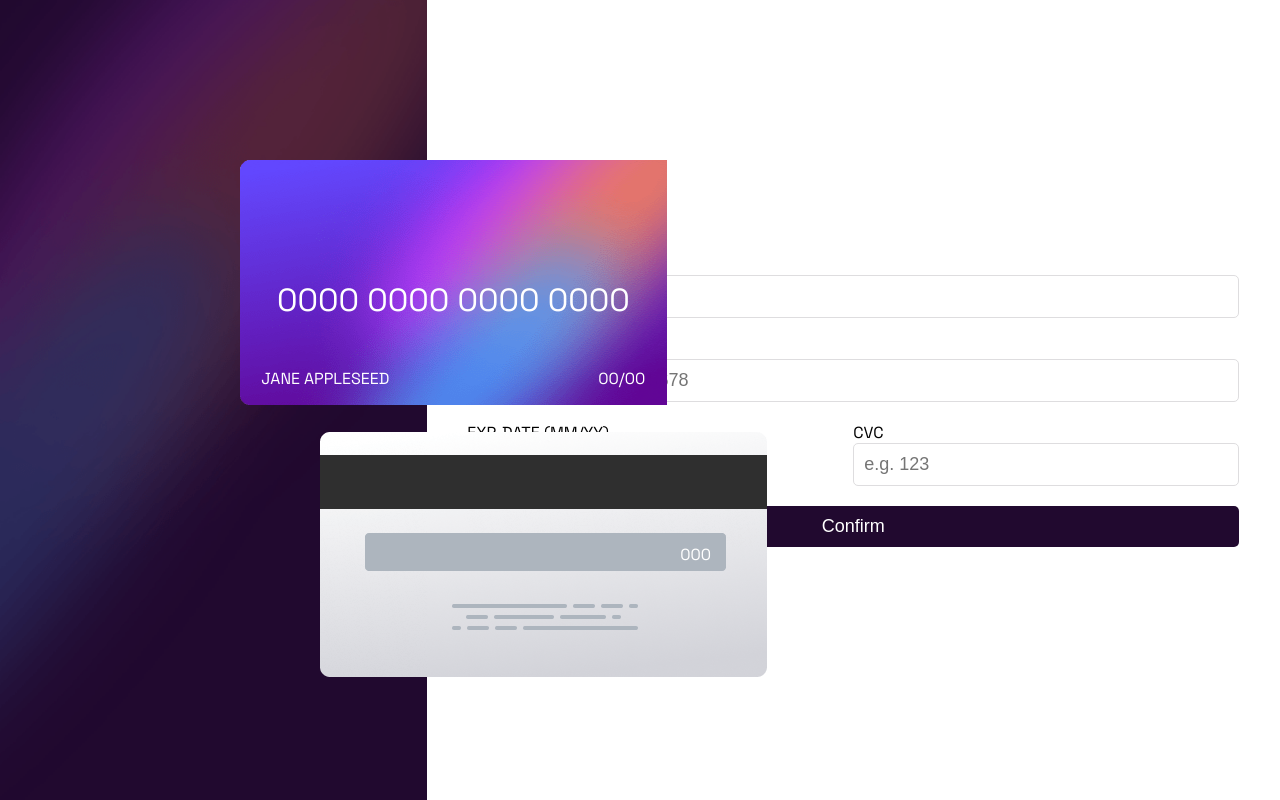
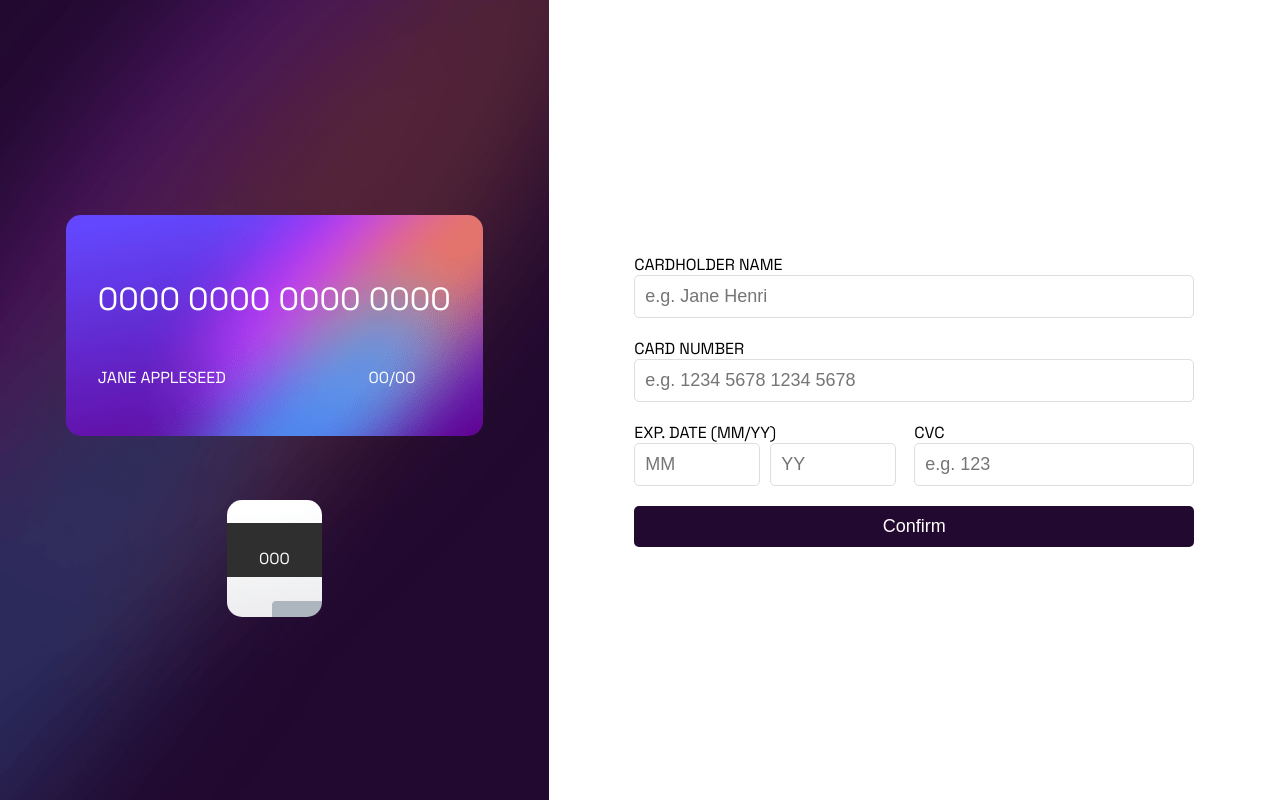
Before and after one commit to NotUndefind/cardPayment, a website: page index.html in a window 1280 px wide. Drawn offline with Linux system fonts and the light colour scheme.

Commit message:
Automatic update

```diff
--- a/assets/scss/main.scss
+++ b/assets/scss/main.scss
@@ -8,30 +8,27 @@ body{
 
 .container{
     display: grid;
-    grid-template-columns: 1fr 2fr;
+    grid-template-columns: 3fr 4fr;
 }
 
 .container .leftSide{
+    gap: 2rem;
+    display: flex;
+    flex-direction: column;
+    justify-content: center;
+    align-items: center;
     background-image: url(/images/bg-main-desktop.png);
     background-repeat: no-repeat;
     background-size: cover;
     height: 100vh;
-    position: relative;
 }
 
 .container .leftSide .frontCard{
-    position: absolute;
-    width: 100%;
-    height: 100%;
-    max-width: 447px;
-    max-height: 245px;
-    background-image: url(/images/bg-card-front.png);
-    top: 10rem;
-    left: 15rem;
-    display: flex;
-    flex-direction: column;
-    align-items: center;
-    justify-content: end;
+    background: url(/images/bg-card-front.png);
+    background-repeat: no-repeat;
+    border-radius: 15px;
+    padding: 2rem;
+    margin-top: 2rem;
 }
 
 .container .leftSide .frontCard div{
@@ -46,18 +43,11 @@ body{
 }
 
 .container .leftSide .backCard{
-    position: absolute;
-    min-width: 447px;
-    min-height: 245px;
-    background-image: url(/images/bg-card-back.png);
-    top: 27rem;
-    left: 20rem;
-}
-
-.container .leftSide .backCard p{
-    position: absolute;
-    top: 6rem;
-    right: 3.5rem;
+    background: url(/images/bg-card-back.png);
+    background-repeat: no-repeat;
+    border-radius: 15px;
+    padding: 2rem;
+    margin-top: 2rem;
 }
 
 p{
@@ -72,14 +62,17 @@ p{
 }
 
 .container .rightSide form{
-    display: grid;
-    grid-template-columns: 1fr;
+    display: flex;
+    flex-direction: column;
     gap: 20px;
+    max-width: 70vh;
+
 }
 
 .container .rightSide form div{
     display: flex;
     flex-direction: column;
+    width: 100%;
 }
 
 .container .rightSide form .lastInfo{
@@ -94,7 +87,7 @@ p{
 
 .container .rightSide form .lastInfo .date div{
     display: grid;
-    grid-template-columns: 30% 30%;
+    grid-template-columns: 45% 45%;
     gap: 10px;
 }
 
--- a/index.html
+++ b/index.html
@@ -26,7 +26,6 @@
       </div>
 
       <div class="backCard">
-
           <p class="codeCvcResult">000</p>
       </div>
     </div>
@@ -66,5 +65,6 @@
       </form>
     </div>
   </div>
+  <script src="script.js"></script>
 </body>
 </html>
--- /dev/null
+++ b/script.js
@@ -0,0 +1,24 @@
+const form = document.querySelector('form');
+const name = document.querySelector('#name');
+const number = document.querySelector('#number');
+const dateMonth = document.querySelector('#dateMonth');
+const dateYear = document.querySelector('#dateYear');
+const code = document.querySelector('#code');
+
+const numberCardResult = document.querySelector('.numberCardResult');
+const nameCardResult = document.querySelector('.nameCardResult');
+const dateCardReslut = document.querySelector('.dateCardReslut');
+const codeCvcResult = document.querySelector('.codeCvcResult');
+
+form.addEventListener('submit', (e)=>{
+    e.preventDefault();
+    if(number.value == "" || number.value.length < 18){
+        numberCardResult.innerHTML = "0000 0000 0000 0000"
+    }else{
+        numberCardResult.innerHTML = number.value;
+    }
+    nameCardResult.innerHTML = name.value;
+    date = dateMonth.value + "/" + dateYear.value
+    dateCardReslut.innerHTML = date
+    codeCvcResult.innerHTML = code.value;
+})
```
Also changed, not shown: assets/css/style.css, 1 other file.
